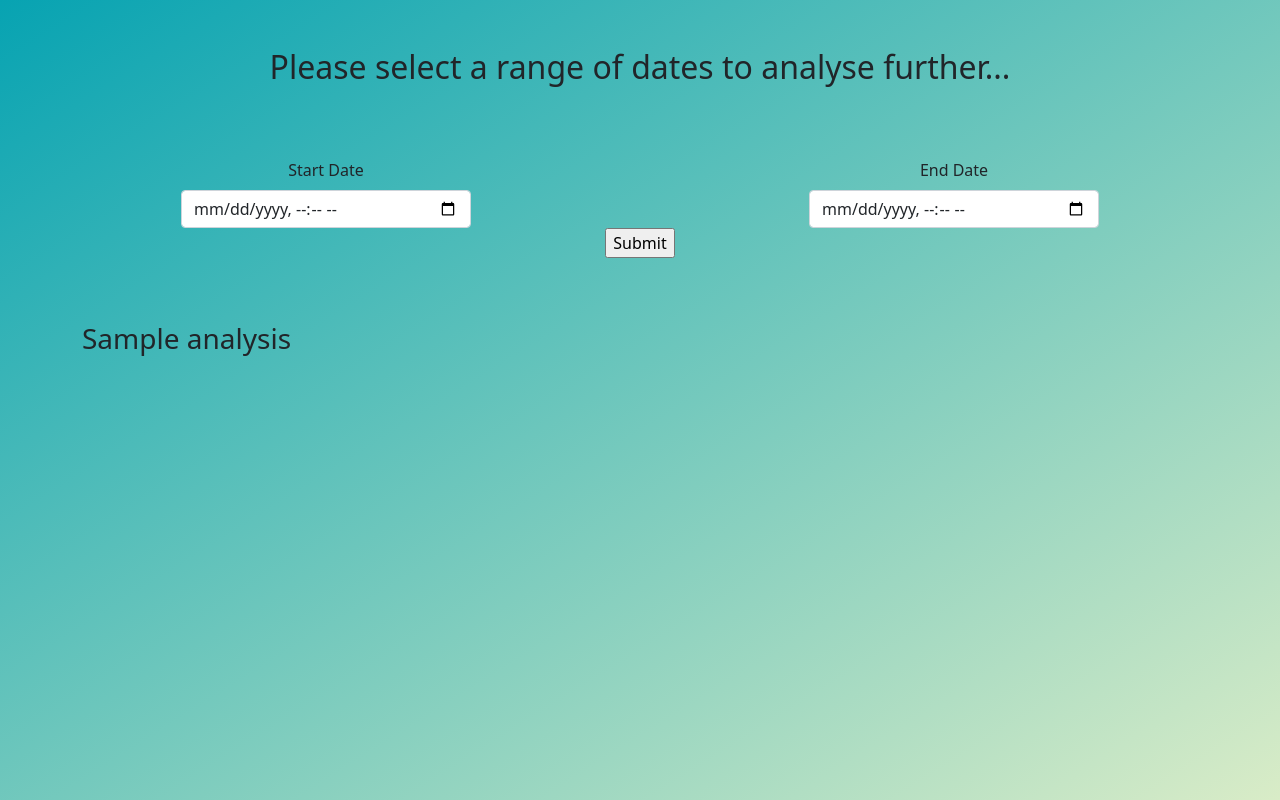
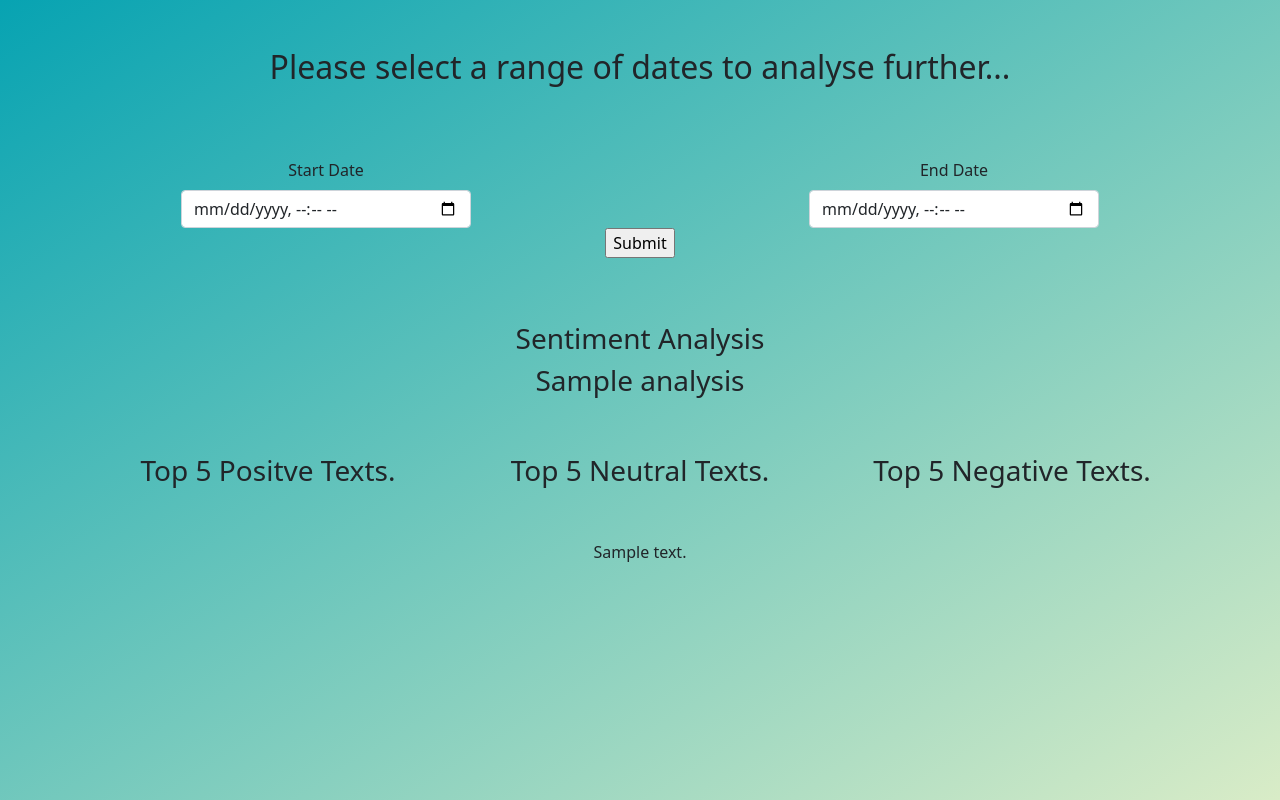
Before and after one commit to S4tvik/WhatsApp-Analytics, a Flask app: template templates/range.html in a window 1280 px wide. Run offline with Flask 2, Linux system fonts and the light colour scheme; the template is opened without the code that fills it: most values are stand-ins (such as "Sample title", 1, 10 or a date in 2020); some libraries are stand-ins or nearby versions.

Commit message:
Add files via upload

```diff
--- a/templates/range.html
+++ b/templates/range.html
@@ -41,9 +41,36 @@
         <br>
     <div class = "container">
         {% if context %}
-            <h3>{{ context.analysis }}</h3>
+
+
+            <div class="container text-center">
+                <h3>Sentiment Analysis</h3>
+                <h3>{{ context.analysis }}</h3>
+              <br><br>
+              <div class="row mb-5">
+                <div class="col ">
+                  <h3>Top 5 Positve Texts.</h3>
+                </div>
+                <div class="col ">
+                  <h3>Top 5 Neutral Texts.</h3>
+                </div>
+                <div class="col">
+                  <h3>Top 5 Negative Texts.</h3>
+                </div>
+              </div>
+              <div class="row mb-5">
+                {% for i in text %}
+                <div class="col  mb-5">
+                  {%for j in i%}
+                  <h6>{{j}}</h6>
+                  {%endfor%}
+                </div>
+                {% endfor %}
+              </div>
         {% endif %}
     </div>
+    <br>
+    <br><br>
 
 
     </section>
```
